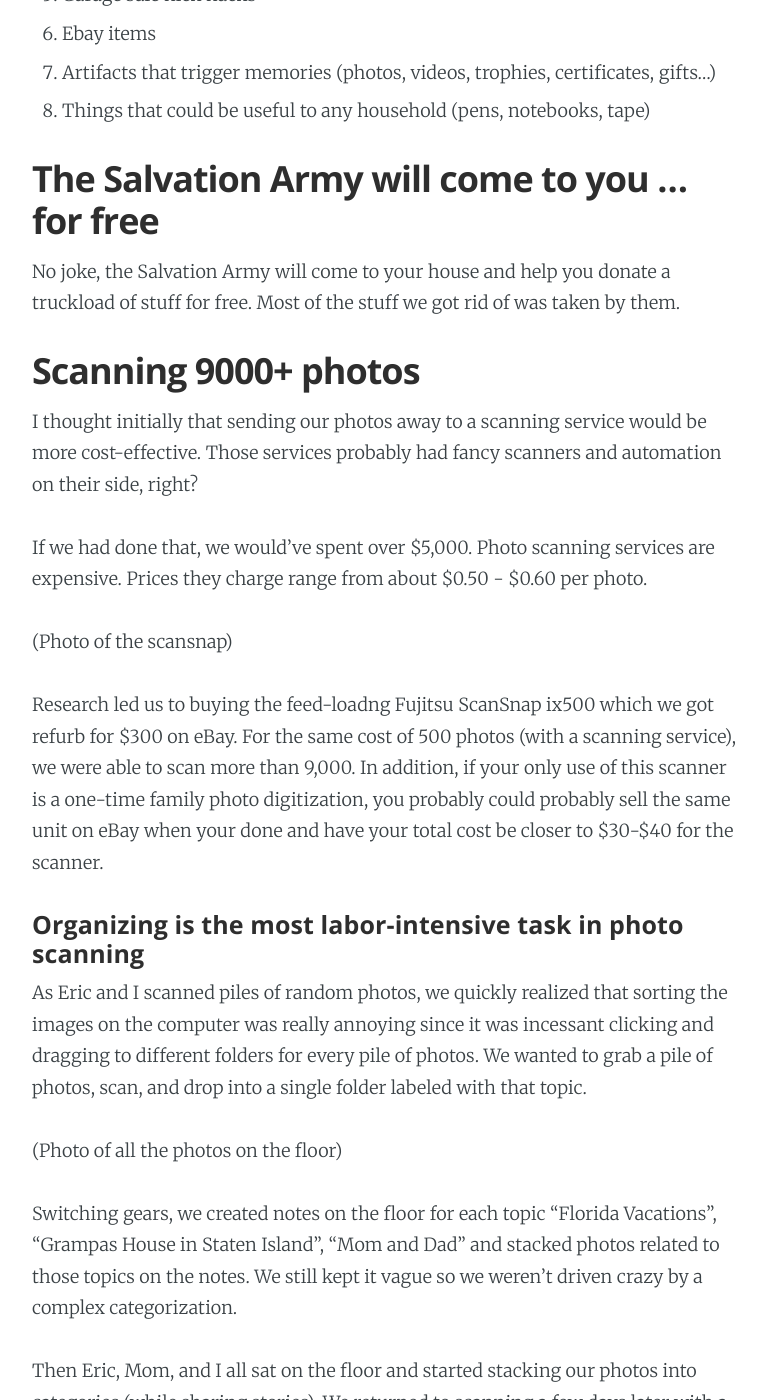
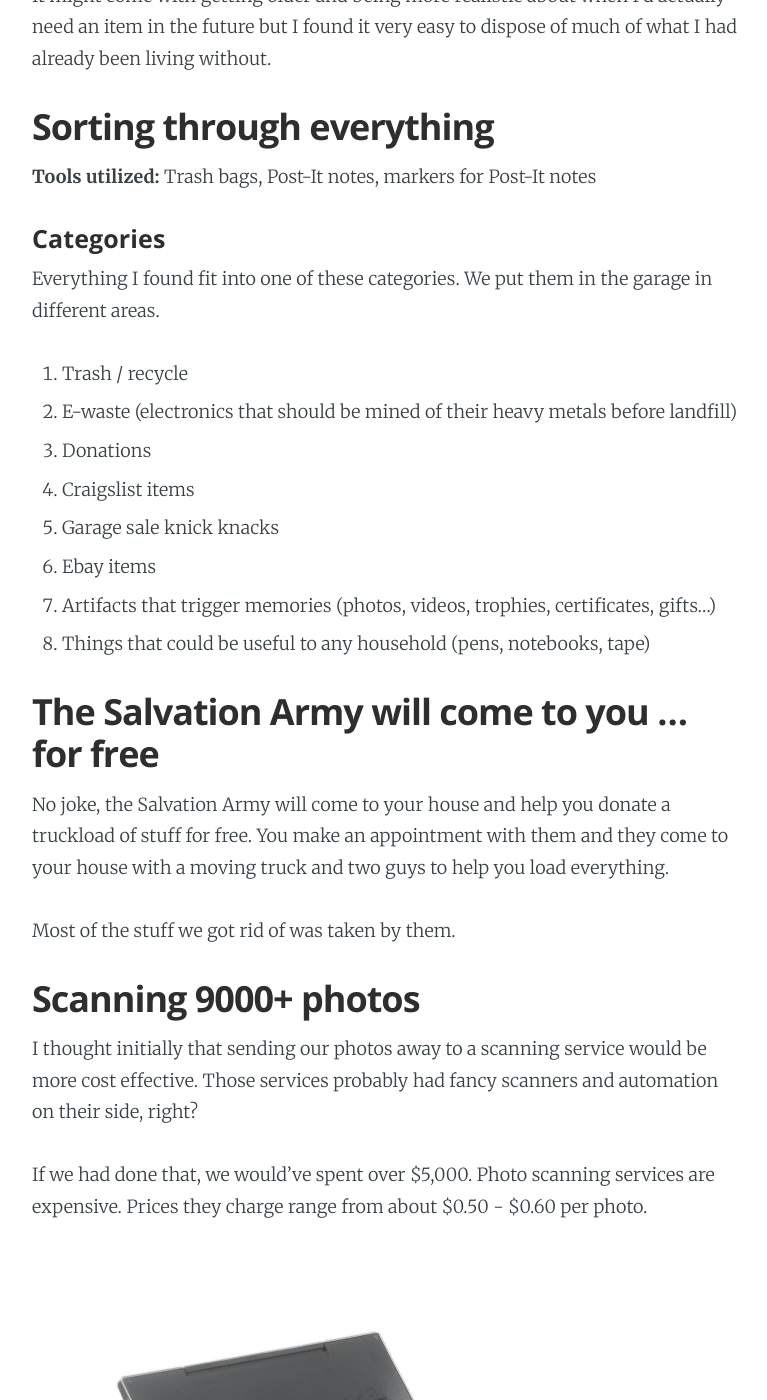
Before and after one commit to a17levine/a17levine.github.io, a Jekyll site: the page built from _posts/2016-01-31-winding-down-the-house.markdown, in a window 1280 px wide and 1400 px high, scrolled down 1509 px. Shown: the whole window, without its empty margins (253-1020 px from the left). Built offline with Jekyll 4.4.1, drawn with Linux system fonts in a browser that asks for light colours; nearby versions of some CDN libraries; Markdown is read by kramdown in place of the engine named in the settings; some of the changed text lies outside the part shown.

Commit message:
Completing the throwback thursday blog

```diff
--- a/_config.yml
+++ b/_config.yml
@@ -18,4 +18,4 @@
 # Details for the RSS feed generator
 url:            'http://alevee.me'
 author:         'Alex Levine'
-author_description: 'Web developer living in Austin, Texas. Developer at vThreat. I write about life, tech, business, food, and travel.'
+author_description: 'Web developer living in Austin, Texas. Lead Developer at vThreat. I write about life, tech, business, food, and travel.'
--- a/_posts/2016-01-03-winding-down-the-house.markdown
+++ b/_posts/2016-01-31-winding-down-the-house.markdown
@@ -1,14 +1,16 @@
 ---
 layout: post
 title:  "Become the king of Throwback Thursday"
-date:   2016-01-03 10:18:00
+date:   2016-01-31 10:18:00
 categories:
 published: true
-description: "Reflecting on winding down the childhood home with practical tips and uncovering what it means to keep memories alive."
-image: '/assets/images/winding-down-the-house/cover.jpg'
+description: "The day finally comes that my mom asks Eric and I to clean out our childhood home in Andover, MA. She wants to prepare the house for sale which can only mean sell/donate everything that isn't nailed down and back up all of the photos/videos that we care to keep."
+image: '/assets/images/winding-down-the-house/swag.jpg'
 ---
 
 The day finally comes that my mom asks Eric and I to clean out our childhood home in Andover, MA. She wants to prepare the house for sale which can only mean sell/donate everything that isn't nailed down and back up all of the photos/videos that we care to keep.
+
+![All sorts of swag here](/assets/images/winding-down-the-house/swag.jpg "All sorts of swag here")
 
 Eric and I never felt any urgency for throwing out or selling stuff we weren't using (electronics, clothes, sports equipment) so naturally we had piles of it. I suppose we also thought if we were ill-prepared for the Big Bad World we could always bail, come home, and have mom cook us Matzo Ball Soup while we played video games until sunrise. Maybe we'd even put the tennis racquets, which have an inch of dust on them, to use. Probably not though...
 
@@ -32,30 +34,32 @@
 2. E-waste (electronics that should be mined of their heavy metals before landfill)
 3. Donations
 4. Craigslist items
-5. Garage sale nick nacks
+5. Garage sale knick knacks
 6. Ebay items
 7. Artifacts that trigger memories (photos, videos, trophies, certificates, gifts...)
 8. Things that could be useful to any household (pens, notebooks, tape)
 
 ## The Salvation Army will come to you ... for free
 
-No joke, the Salvation Army will come to your house and help you donate a truckload of stuff for free. Most of the stuff we got rid of was taken by them.
+No joke, the Salvation Army will come to your house and help you donate a truckload of stuff for free. You make an appointment with them and they come to your house with a moving truck and two guys to help you load everything.
+
+Most of the stuff we got rid of was taken by them.
 
 ## Scanning 9000+ photos
 
-I thought initially that sending our photos away to a scanning service would be more cost-effective. Those services probably had fancy scanners and automation on their side, right?
+I thought initially that sending our photos away to a scanning service would be more cost effective. Those services probably had fancy scanners and automation on their side, right?
 
 If we had done that, we would've spent over $5,000. Photo scanning services are expensive. Prices they charge range from about $0.50 - $0.60 per photo.
 
-(Photo of the scansnap)
+![Fujitsu ScanSnap iX500](/assets/images/winding-down-the-house/scansnap.jpg "Fujitsu ScanSnap iX500")
 
-Research led us to buying the feed-loadng Fujitsu ScanSnap ix500 which we got refurb for $300 on eBay. For the same cost of 500 photos (with a scanning service), we were able to scan more than 9,000. In addition, if your only use of this scanner is a one-time family photo digitization, you probably could probably sell the same unit on eBay when your done and have your total cost be closer to $30-$40 for the scanner.
+Research led us to buying the feed-loadng Fujitsu ScanSnap ix500 which we got refurb for $300 on eBay. For the same cost of 500 photos (with a scanning service), we were able to scan more than 9,000. In addition, if your only use of this scanner is a one-time family photo digitization, you probably could probably sell the same unit back on eBay and have your total cost be closer to $30-$40 for the scanner if you there is any cost at all.
 
 #### Organizing is the most labor-intensive task in photo scanning
 
 As Eric and I scanned piles of random photos, we quickly realized that sorting the images on the computer was really annoying since it was incessant clicking and dragging to different folders for every pile of photos. We wanted to grab a pile of photos, scan, and drop into a single folder labeled with that topic.
 
-(Photo of all the photos on the floor)
+![Photos on the floor in piles](/assets/images/winding-down-the-house/photosonfloor.jpg "Photos on the floor in piles")
 
 Switching gears, we created notes on the floor for each topic "Florida Vacations", "Grampas House in Staten Island", "Mom and Dad" and stacked photos related to those topics on the notes. We still kept it vague so we weren't driven crazy by a complex categorization.
 
@@ -63,9 +67,15 @@
 
 #### Scanners must be cleaned or else they put vertical lines on your photos
 
-We had never cleaned a feed-loading scanner before but vertical lines started to appear on our scans and we had no choice. Vertical lines are created by debris on the scanner which become a line on scanned photos since the photos pass underneath the sensor-blocking debris.
+![Picture of Alex with vertical line](/assets/images/winding-down-the-house/verticalline.jpg "Picture of Alex with vertical line")
 
-Apparently you can't use alcohol to clean it. The Fujitsu needs the F1 solution which fortunately can be found in individually-wrapped wipes for less than $20 on Amazon. We also used a microfiber cloth to dry the solution and help get the debris off the glass which was stubborn sometimes.
+We had never cleaned a feed-loading scanner before but vertical lines started to appear on our scans and we had no choice. Vertical lines are created by debris on the scanner which become a line on scanned photos since the photos pass underneath the debris-blocked sensor.
+
+![Eric cleaning the scanner](/assets/images/winding-down-the-house/ericcleaning.jpg "Eric cleaning the scanner")
+
+![Eric cleaning the scanner, close up](/assets/images/winding-down-the-house/cleaningcloseup.jpg "Eric cleaning the scanner, close up")
+
+Apparently you can't use alcohol to clean it. The Fujitsu needs the F1 solution which fortunately can be found in individually-wrapped wipes [for less than $20 on Amazon](http://www.amazon.com/Fujitsu-24-Sheets-Cleaning-Pre-Moist-PA03950-0419/dp/B002N3TKSK). We also used a microfiber cloth to dry the solution and help get the debris off the glass which was stubborn sometimes.
 
 #### SO MANY DUPLICATES: A job for robots
 
@@ -73,9 +83,9 @@
 
 We hit SO MANY DUPLICATE photos which originally I was trying to avoid scanning twice but software is so good at spotting duplicates that we didn't need to do that.
 
-We used XXX for Mac which was $10 and was really great. There are free options too.
+We used [PhotoSweeper X for Mac](https://itunes.apple.com/us/app/photosweeper/id463362050?mt=12) which was $10 and was really great. There are free options too.
 
-(Screenshot of the program in action)
+![Photosweeper X in action](/assets/images/winding-down-the-house/photosweeper.png "Photosweeper X in action")
 
 ## eBay is worlds better than it used to be
 
@@ -111,10 +121,10 @@
 
 Memories are slowly becoming forgotten. I heard that every cell in your body is replaced with a new cell within 8 years. Flipping through the photos, I could tell that many of these memories were on the brink of being being forgotten, replaced by new ones.
 
-(Screengrab from Pixar's Inside Out 'Forgotten pile of memories')
+![Forgotten memories, Inside Out, Pixar](/assets/images/winding-down-the-house/forgottenmemories.png "Forgotten memories, Inside Out, Pixar")
 
 Now on my computer, I have a folder that I can go into and recall memories from the early years of my life through high school, even share them with people online to spur conversation about them.
 
-(Photo of Mr. Perry's 4th grade class with comments on fbook)
+![Throwback Thursday post on Facebook](/assets/images/winding-down-the-house/tbtfacebook.png "Throwback Thursday post on Facebook")
 
-I posted this one photo of my 4th grade class on Facebook and people were tagging people that I hadn't seen in 15 or so years. Everyone was sharing their memories of the class, many of which I forgot. It's exciting to know that I have so many more of these and so much more to discover about the past.
+I posted this one photo of my 3rd grade class on Facebook and people were tagging people that I hadn't seen in 15 or so years. Everyone was sharing their memories of the class, many of which I forgot. It's exciting to know that I have so many more of these and so much more to discover about the past.
```
Also changed, not shown: other parts of _posts/2016-01-31-winding-down-the-house.markdown (+1 -1 lines), about.md (+1 -1 lines), assets/images/winding-down-the-house/cleaningcloseup.JPG (added), assets/images/winding-down-the-house/ericcleaning.jpg (added), assets/images/winding-down-the-house/forgottenmemories.png (added), assets/images/winding-down-the-house/scansnap.jpg (added), assets/images/winding-down-the-house/swag.jpg (added), assets/images/winding-down-the-house/tbtfacebook.png (added), assets/images/winding-down-the-house/verticalline.jpg (added), 2 other files.
